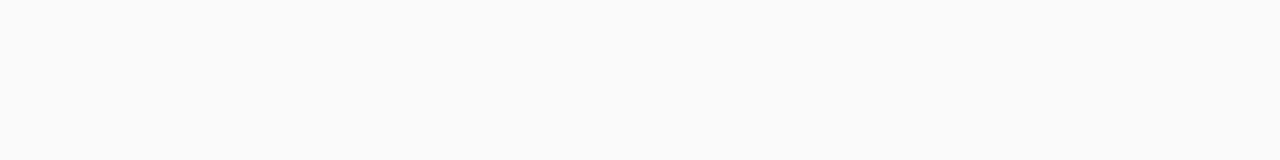
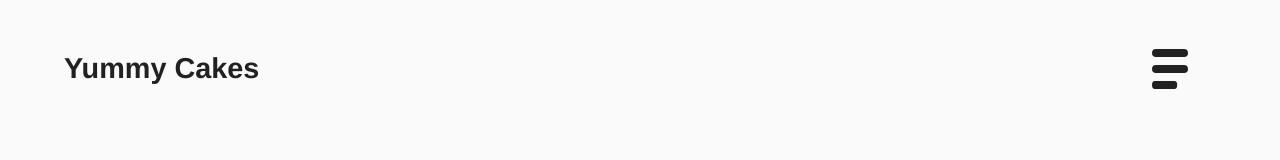
Before and after one commit to drillprop/yummy-cakes, a Gatsby site: page / in a window 1280 px wide. Built offline with nearby package versions, Linux system fonts and the light colour scheme; Gatsby itself is replaced by a stand-in of ours.

Commit message:
Create header component

```diff
--- /dev/null
+++ b/src/components/header.tsx
@@ -0,0 +1,27 @@
+import React from "react"
+import { HeaderNav, Logo, Menu } from "../styles/header.styles"
+import { Wrapper, FlexBox } from "../styles/global"
+import { Link } from "gatsby"
+
+function Header() {
+  return (
+    <HeaderNav>
+      <Wrapper>
+        <FlexBox spaceBetween noHeight>
+          <Logo>
+            <Link to="/">Yummy Cakes</Link>
+          </Logo>
+          <Menu>
+            <button>
+              <span></span>
+              <span></span>
+              <span></span>
+            </button>
+          </Menu>
+        </FlexBox>
+      </Wrapper>
+    </HeaderNav>
+  )
+}
+
+export default Header
--- a/src/components/layout.tsx
+++ b/src/components/layout.tsx
@@ -2,6 +2,7 @@
 
 import { ThemeProvider, DefaultTheme } from "styled-components"
 import GlobalStyle from "../styles/global"
+import Header from "./header"
 
 export const darkTheme: DefaultTheme = {
   background: "#212121",
@@ -18,6 +19,7 @@
     <>
       <ThemeProvider theme={lightTheme}>
         <GlobalStyle />
+        <Header />
         <main>{children}</main>
       </ThemeProvider>
     </>
--- /dev/null
+++ b/src/styles/header.styles.ts
@@ -0,0 +1,46 @@
+import styled from "styled-components"
+
+export const HeaderNav = styled.header`
+  height: 0px;
+  width: 100%;
+  position: absolute;
+  top: 37px;
+  right: 0;
+  left: 0;
+  z-index: 99;
+`
+
+export const Logo = styled.div`
+  a {
+    font-size: 1.8rem;
+    font-weight: 800;
+    color: ${props => props.theme.text};
+  }
+`
+
+export const Menu = styled.div`
+  button {
+    cursor: pointer;
+    transform-origin: center;
+    border: none;
+    padding: 20px;
+    background: none;
+    outline: none;
+    span {
+      border-radius: 4px;
+      width: 36px;
+      height: 8px;
+      display: block;
+      background: ${props => props.theme.text};
+      margin: 8px;
+      transition: transform 200ms;
+    }
+    span:last-of-type {
+      transform-origin: left;
+      transform: scaleX(0.7);
+    }
+    :hover span:last-of-type {
+      transform: scaleX(1);
+    }
+  }
+`
```
